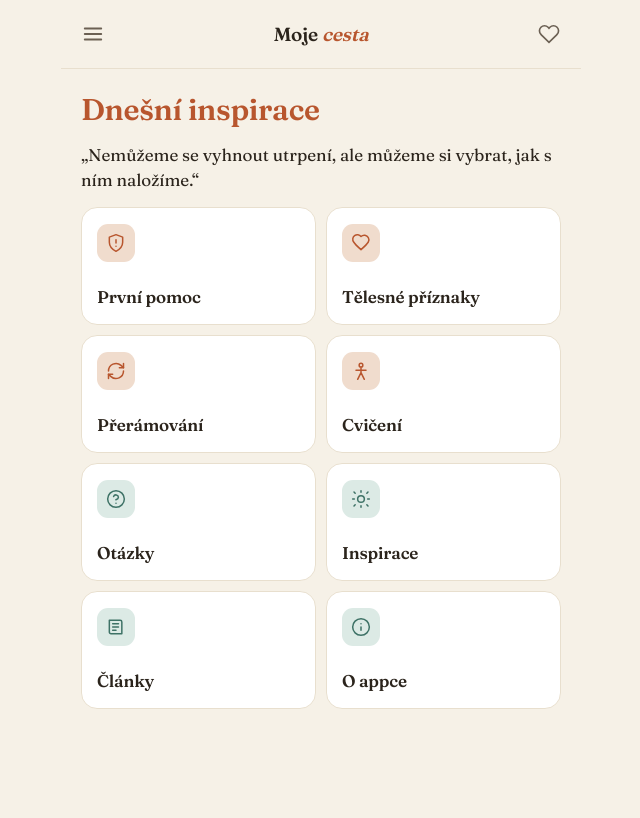
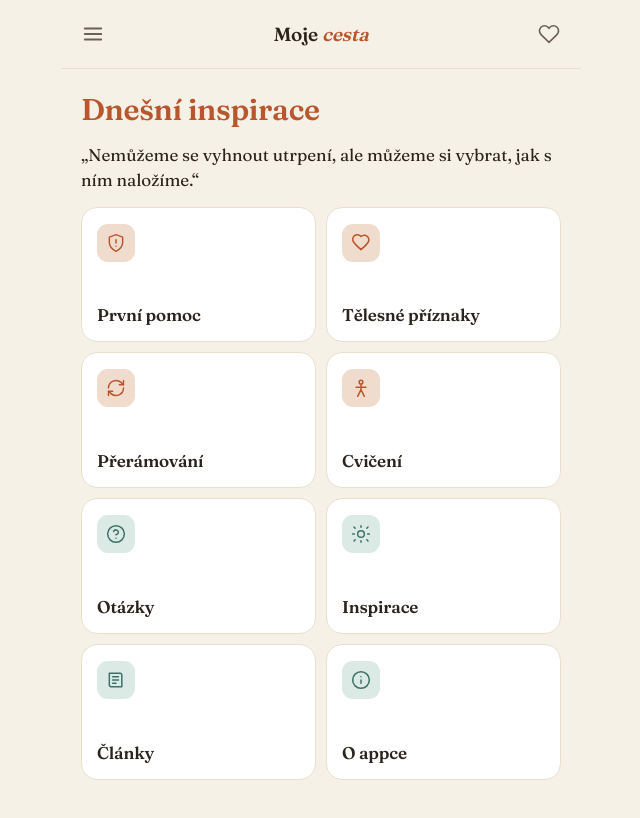
Before and after one commit to haryzek/cesta, a plain HTML site: page cesta_kompletni.html in a window 1280 px wide. Shown: the whole page, without its empty margins (319-959 px from the left). Drawn offline with nearby package versions, Linux system fonts and the light colour scheme.

Commit message:
Design 7/N: uvodka vyplni obrazovku
Dlazdice se roztahnou na zbytek plochy pod citatem — ten ma promennou
delku, takze se to musi pocitat samo. Root dostane data-page="home" a stane
se sloupcem na vysku okna, mrizka si vezme zbytek.

Tri veci, ktere to zprvu rozbily:
- min-height:100dvh nestacilo — kontejner se nafoukl podle obsahu a flexu
  nezbylo co rozdelovat, mrizka si vzala min-content a pretekla o 129px.
  Musi to byt height.
- grid-template-rows:repeat(4,1fr) se nesmrskne pod obsah; nutne
  minmax(0,1fr) + min-height:0 na flex polozce.
- dvh misto vh kvuli adresnimu radku na mobilu.

Pod 700px vysky se dlazdice zuzi (mensi ikona, padding), at se vsechny
ctyri rady vejdou bez scrollovani.

Overeno na 360x640, 375x812 a 390x844, s nejkratsim i nejdelsim citatem
z dat: nikde nescrolluje, nazvy se neorezavaji. Ostatni sekce scrolluji
dal normalne, prepinani home↔sekce↔detail drzi.

Co-Authored-By: Claude Opus 4.8 <noreply@anthropic.com>

```diff
--- a/cesta_kompletni.html
+++ b/cesta_kompletni.html
@@ -167,6 +167,28 @@
   .mc-menu-sep{ height:1px; background:var(--border); margin:6px 16px; }
 
   /* ===== HOME ===== */
+  /* Úvodka: sloupec na výšku okna, dlaždice si vezmou zbytek. dvh kvůli
+     adresnímu řádku na mobilu — 100vh tam počítá s plochou, která reálně
+     není vidět. */
+  /* height, ne min-height: s min-height se kontejner nafoukne podle obsahu a
+     flexu pak nezbyde co rozdělovat — mřížka si vezme svoje min-content
+     a přeteče. */
+  #mc-root[data-page="home"]{ display:flex; flex-direction:column;
+    height:100vh; height:100dvh; min-height:0; padding-bottom:0; }
+  /* minmax(0,1fr) + min-height:0 — bez nich se řádky ani flex položka nesmrsknou
+     pod velikost obsahu a na nízkém displeji mřížka přeteče. */
+  #mc-root[data-page="home"] .mc-tiles{ flex:1; min-height:0;
+    grid-template-rows:repeat(4,minmax(0,1fr)); padding-bottom:var(--gutter); }
+  #mc-root[data-page="home"] .mc-tile{ min-height:72px; overflow:hidden; }
+  /* Na nízkém displeji ubereme dlaždici na výšce, ať se všechny čtyři řady
+     vejdou bez scrollování. */
+  @media (max-height:700px){
+    #mc-root[data-page="home"] .mc-tile{ gap:6px; padding:12px 13px; }
+    #mc-root[data-page="home"] .mc-tile-ic{ width:32px; height:32px; border-radius:9px; }
+    #mc-root[data-page="home"] .mc-tile-ic svg{ width:17px; height:17px; }
+    #mc-root[data-page="home"] .mc-home-intro{ padding-top:16px; padding-bottom:10px; }
+  }
+
   .mc-home-intro{ padding:24px var(--gutter) 14px; }
   .mc-home-intro h1{ color:var(--tone); }
   .mc-home-intro p{ color:var(--soft); font-size:15px; line-height:1.55; margin-top:8px; }
@@ -752,6 +774,9 @@
     // odkud se přišlo. Home sama je neutrální (accent).
     var cur=sectionByKey(state.page==="favorites"?"favorites":state.section);
     root.setAttribute("data-tone",(cur&&cur.tone)||"accent");
+    // Úvodka se roztahuje na výšku okna, aby dlaždice vyplnily zbytek plochy
+    // pod citátem — ten má proměnnou délku, takže se to musí počítat samo.
+    root.setAttribute("data-page",(!state.detail&&state.page==="home")?"home":"");
     var h=viewTopbar();
     if(state.detail){ h+=viewContentDetail(); }
     else if(state.page==="home"){ h+=viewHome(); }
```
